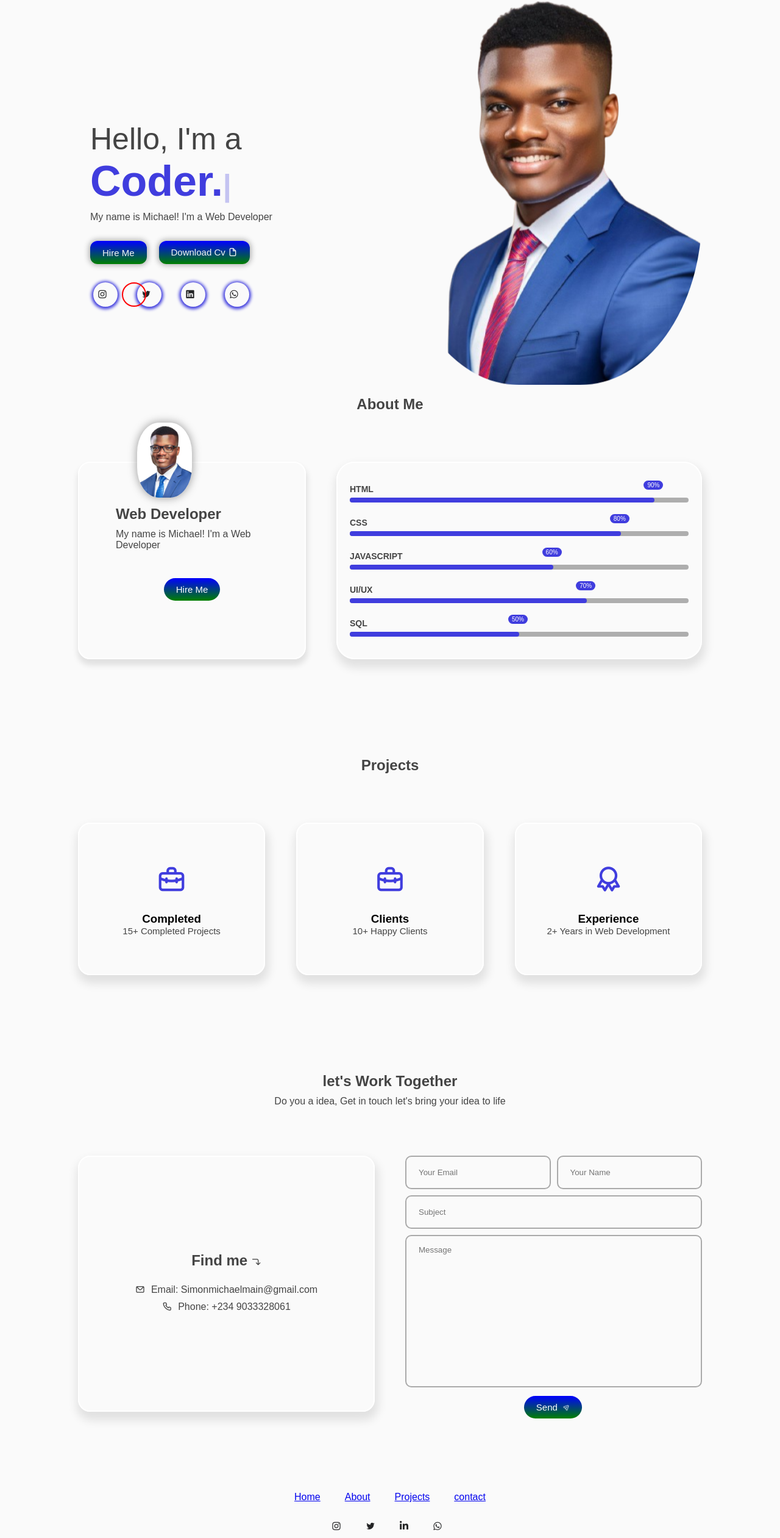
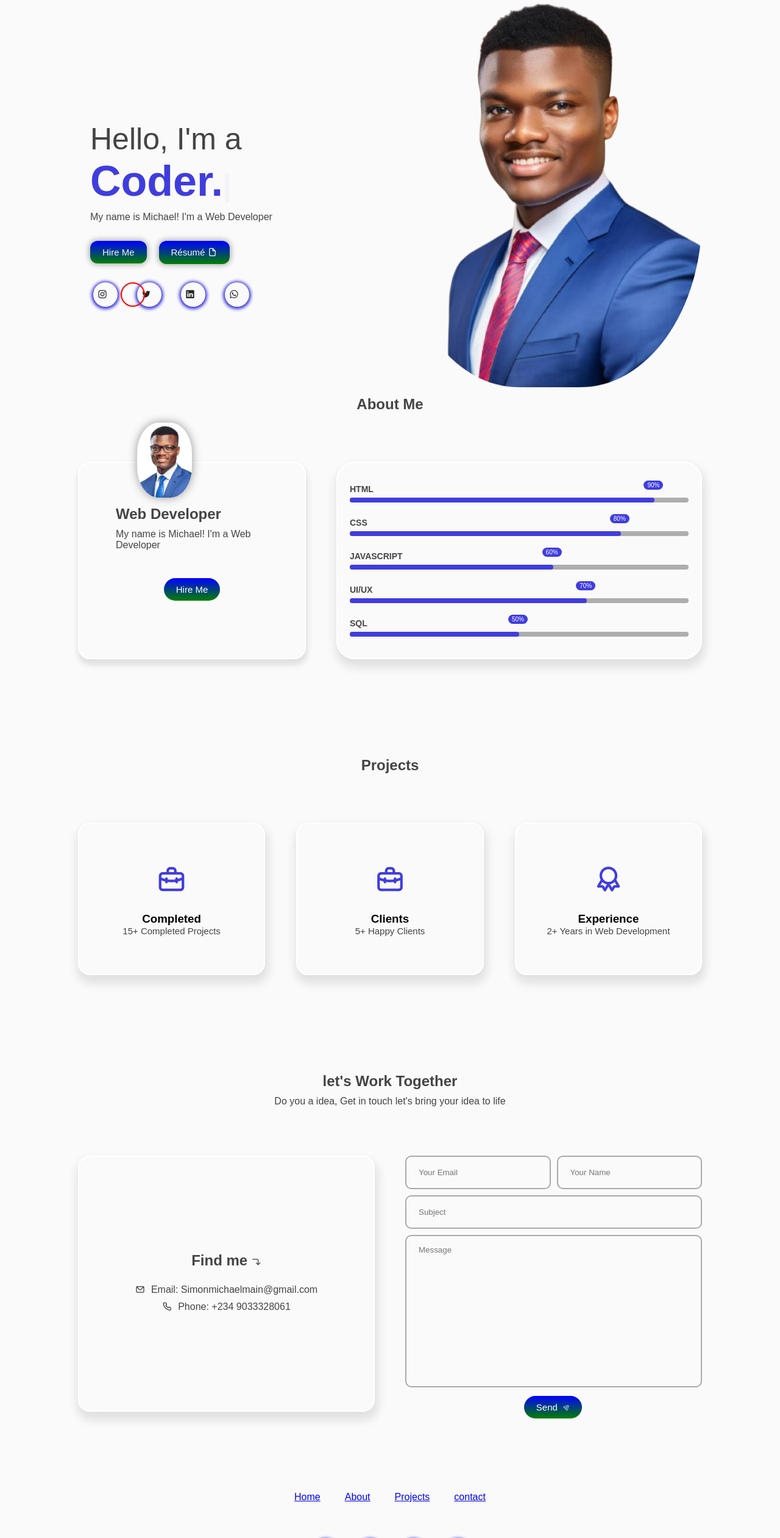
Before and after one commit to simonmichaelO/sm, a plain HTML site: page index.html in a window 1280 px wide. Shown: the part 231-2753 px from the top of the page at 61% size. Drawn offline with nearby package versions, Linux system fonts and the light colour scheme; a web font is replaced by a local one.

Commit message:
Update index.html

```diff
--- a/index.html
+++ b/index.html
@@ -79,17 +79,19 @@
               <p>My name is Michael! I'm a Web Developer</p>
             </div>
             <div class="text-btn">
-              <button class="btn hire-btn">Hire Me</button>
-              <button class="btn">
-                Download Cv <i class="uil uil-file"></i>
-              </button>
+              <a href="https://wa.me/2349033328061" target="_blank"><button class="btn hire-btn" href=>Hire Me</button></a>
+              <a href="https://drive.google.com/file/d/19TboDnRSdPpx_ZJVTjTH0Uzm6_m9UcNb/view?usp=drivesdk" target="_blank">
+                <button class="btn">
+                  Résumé <i class="uil uil-file"></i>
+                </button>
+              </a>
             </div>
             <div class="social-icons">
               <div class="icon-circle"></div>
-              <div class="icon"><i class="uil uil-instagram"></i></div>
-              <div class="icon"><i class="uil uil-twitter"></i></div>
-              <div class="icon"><i class="uil uil-linkedin"></i></div>
-              <div class="icon"><i class="uil uil-whatsapp"></i></div>
+              <a href="https://www.instagram.com/simonmichael_o/" target="_blank"><div class="icon"><i class="uil uil-instagram"></i></div></a>
+              <a href="https://twitter.com/SimonMichael_O" target="_blank"><div class="icon"><i class="uil uil-twitter"></i></div></a>
+              <a href="https://www.linkedin.com/in/simon-michael-561160241/" target="_blank"><div class="icon"><i class="uil uil-linkedin"></i></div></a>
+              <a href="https://wa.me/2349033328061" target="_blank"><div class="icon"><i class="uil uil-whatsapp"></i></div></a>
             </div>
           </div>
           <div class="featured-image">
@@ -174,7 +176,7 @@
             <div class="project-box">
               <i class="uil uil-briefcase-alt"></i>
               <h3>Clients</h3>
-              <label for="" class="project-txt">10+ Happy Clients</label>
+              <label for="" class="project-txt">5+ Happy Clients</label>
             </div>
             <div class="project-box">
               <i class="uil uil-award"></i>
@@ -255,10 +257,21 @@
           </ul>
         </div>
         <div class="footer-social-icons">
-          <div class="icon"><i class="uil uil-instagram"></i></div>
-          <div class="icon"><i class="uil uil-twitter"></i></div>
-          <div class="icon"><i class="fa-brands fa-linkedin-in icon"></i></div>
-          <div class="icon"><i class="uil uil-whatsapp"></i></div>
+          <div class="social-icons">
+            <div class="icon-circle"></div>
+            <a href="https://www.instagram.com/simonmichael_o/" target="_blank">
+              <div class="icon"><i class="uil uil-instagram"></i></div>
+            </a>
+            <a href="https://twitter.com/SimonMichael_O" target="_blank">
+              <div class="icon"><i class="uil uil-twitter"></i></div>
+            </a>
+            <a href="https://www.linkedin.com/in/simon-michael-561160241/" target="_blank">
+              <div class="icon"><i class="uil uil-linkedin"></i></div>
+            </a>
+            <a href="https://wa.me/2349033328061" target="_blank">
+              <div class="icon"><i class="uil uil-whatsapp"></i></div>
+            </a>
+          </div>
         </div>
       <div class="bottom-footer">
         <p>
```
